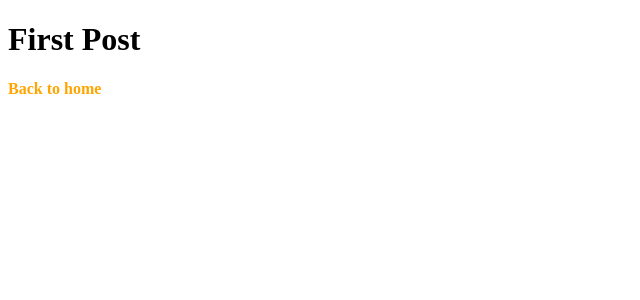
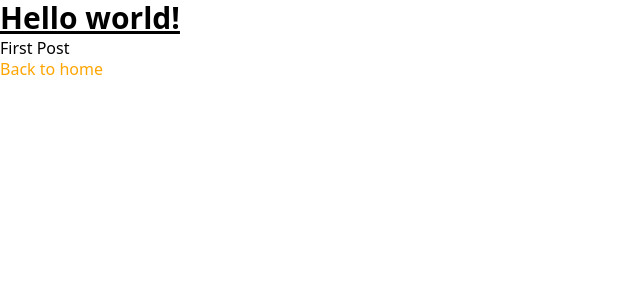
Before and after one commit to pragyachik/Nodejs-Tutorials, a Next.js app in the folder nextjsapp/nextjs-blog/: page /posts/first-post in a window 1280 px wide. Shown: the top 300 px of the page, without its empty margins (0-640 px from the left). Built offline with nearby package versions, Linux system fonts and the light colour scheme.

Commit message:
added tailwindcss

```diff
--- a/nextjsapp/nextjs-blog/package.json
+++ b/nextjsapp/nextjs-blog/package.json
@@ -9,5 +9,10 @@
     "next": "latest",
     "react": "17.0.2",
     "react-dom": "17.0.2"
+  },
+  "devDependencies": {
+    "autoprefixer": "^10.4.7",
+    "postcss": "^8.4.14",
+    "tailwindcss": "^3.1.4"
   }
 }
--- /dev/null
+++ b/nextjsapp/nextjs-blog/pages/_app.js
@@ -0,0 +1,5 @@
+import '../styles/globals.css'
+
+export default function MyApp({ Component, pageProps }) {
+  return <Component {...pageProps} />
+}
--- a/nextjsapp/nextjs-blog/pages/posts/first-post.js
+++ b/nextjsapp/nextjs-blog/pages/posts/first-post.js
@@ -3,6 +3,9 @@ import Link from "next/link";
 export default function FirstPost() {
     return (
         <>
+            <h1 className="text-3xl font-bold underline">
+            Hello world!
+            </h1>
             <h1>First Post</h1>
             <h2 className="title">
                 <Link href="/">
@@ -27,6 +30,9 @@ export default function FirstPost() {
                         line-height: 1.15;
                         font-size: 1rem;
                       }
+                    .nav{
+                        background-color:gray;
+                    }
                 `}
             </style>
         </>
--- /dev/null
+++ b/nextjsapp/nextjs-blog/postcss.config.js
@@ -0,0 +1,6 @@
+module.exports = {
+  plugins: {
+    tailwindcss: {},
+    autoprefixer: {},
+  },
+}
--- /dev/null
+++ b/nextjsapp/nextjs-blog/styles/globals.css
@@ -0,0 +1,3 @@
+@tailwind base;
+@tailwind components;
+@tailwind utilities;
--- /dev/null
+++ b/nextjsapp/nextjs-blog/tailwind.config.js
@@ -0,0 +1,11 @@
+/** @type {import('tailwindcss').Config} */
+module.exports = {
+  content: [
+    "./pages/**/*.{js,ts,jsx,tsx}",
+    "./components/**/*.{js,ts,jsx,tsx}",
+  ],
+  theme: {
+    extend: {},
+  },
+  plugins: [],
+}
```
Also changed, not shown: 1 other file (tests, documents, lock files or other folders).
